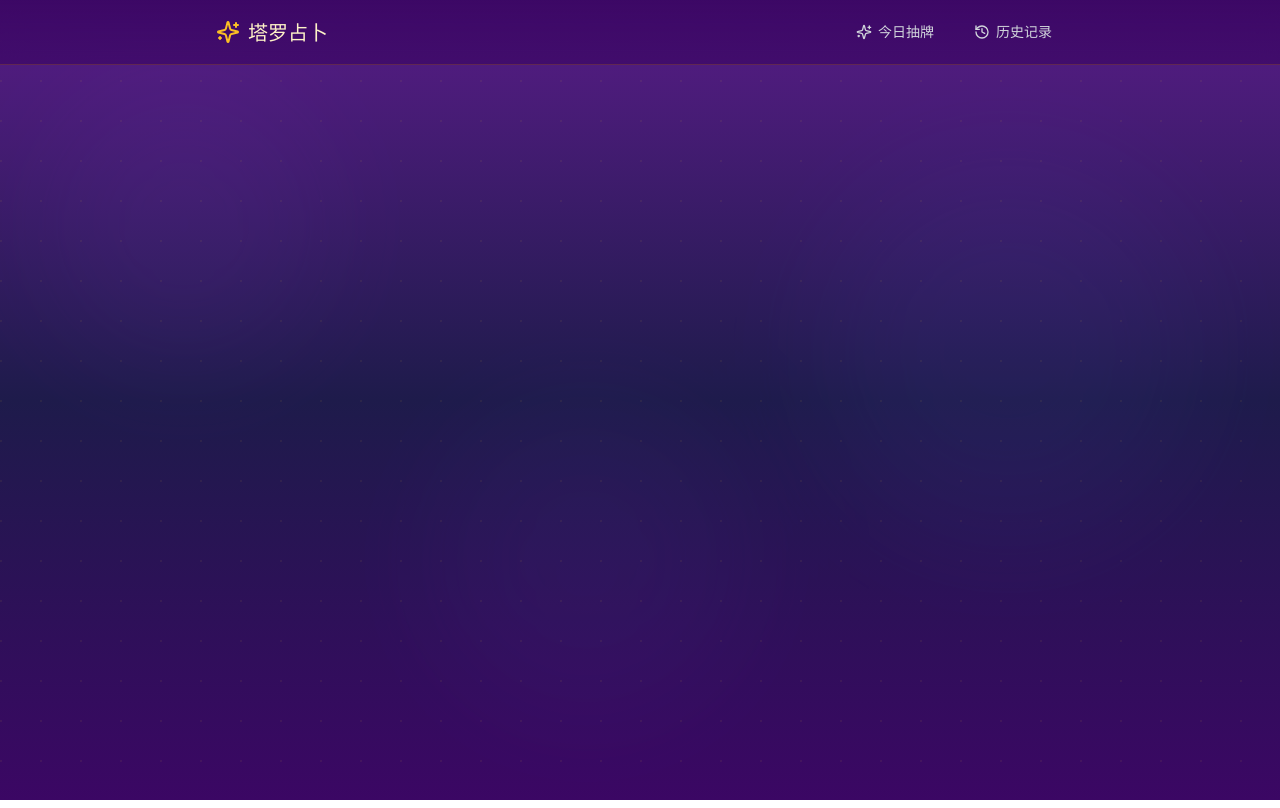
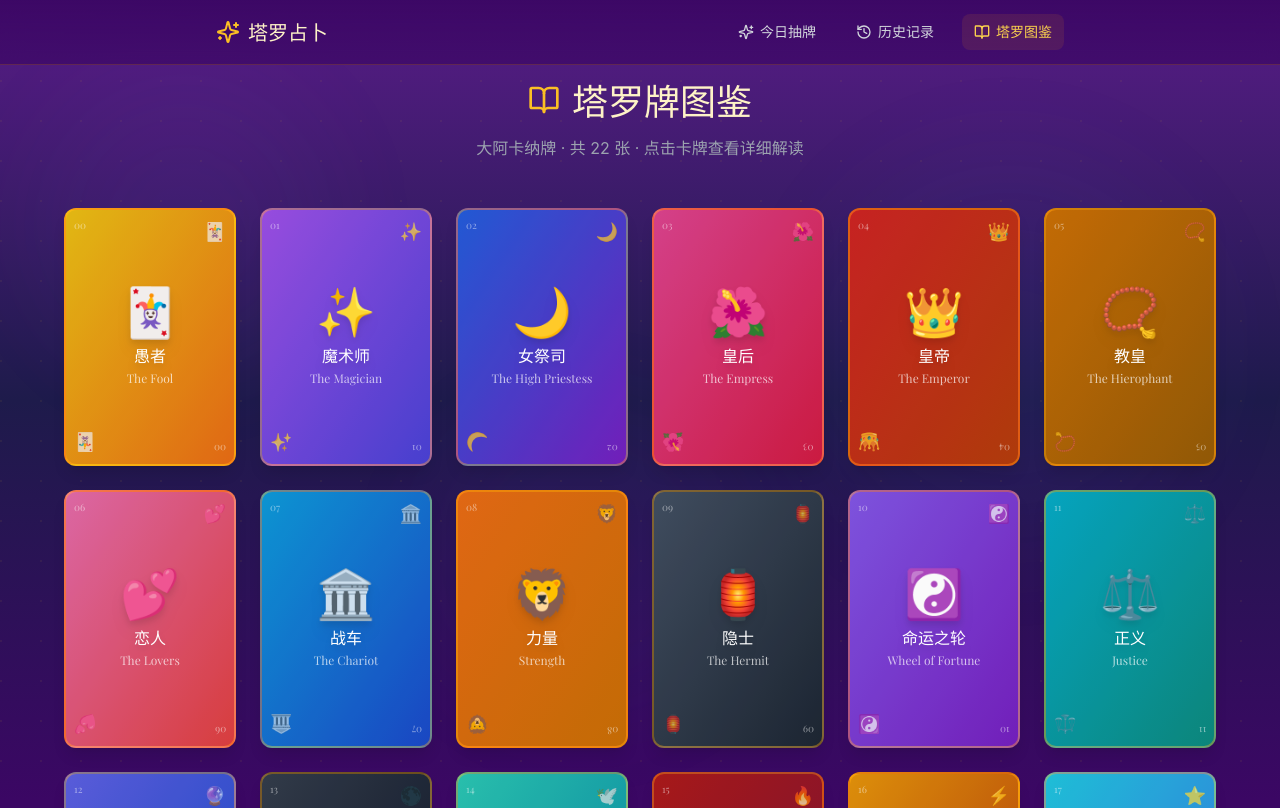
Before and after one commit to blackzero007/DXY-4100, a React (Vite) app: page /tarot-index in a window 1280 px wide. Before the commit this address had no page. Shown: the top 808 px of the page. Built offline with nearby package versions, Linux system fonts and the light colour scheme.

Commit message:
.1839955311330551:9523a726445c3aab865901706c877c7b_6a2edb73c22a394a0c85f54e.6a2edb7bc22a394a0c85f550.6a2edb7b8fb82ee4c69f0920:Trae CN.T(2026/6/15 00:48:59)

```diff
--- a/src/App.tsx
+++ b/src/App.tsx
@@ -1,6 +1,7 @@
 import { BrowserRouter as Router, Routes, Route } from 'react-router-dom';
 import Home from '@/pages/Home';
 import History from '@/pages/History';
+import TarotIndex from '@/pages/TarotIndex';
 import NavBar from '@/components/NavBar';
 
 export default function App() {
@@ -22,6 +23,7 @@ export default function App() {
           <Routes>
             <Route path="/" element={<Home />} />
             <Route path="/history" element={<History />} />
+            <Route path="/tarot-index" element={<TarotIndex />} />
           </Routes>
         </div>
       </div>
--- /dev/null
+++ b/src/components/CardDetailModal.tsx
@@ -0,0 +1,100 @@
+import { useEffect } from 'react';
+import { X, Heart, Briefcase, Coins, Activity, Sparkles } from 'lucide-react';
+import type { TarotCard } from '@/types';
+
+interface CardDetailModalProps {
+  card: TarotCard | null;
+  onClose: () => void;
+}
+
+export default function CardDetailModal({ card, onClose }: CardDetailModalProps) {
+  useEffect(() => {
+    if (!card) return;
+    const handleKeyDown = (e: KeyboardEvent) => {
+      if (e.key === 'Escape') onClose();
+    };
+    document.addEventListener('keydown', handleKeyDown);
+    document.body.style.overflow = 'hidden';
+    return () => {
+      document.removeEventListener('keydown', handleKeyDown);
+      document.body.style.overflow = '';
+    };
+  }, [card, onClose]);
+
+  if (!card) return null;
+
+  return (
+    <div
+      className="fixed inset-0 z-[100] flex items-center justify-center p-4 animate-fade-in"
+      onClick={onClose}
+    >
+      <div className="absolute inset-0 bg-black/70 backdrop-blur-sm" />
+
+      <div
+        className="relative w-full max-w-2xl max-h-[90vh] overflow-y-auto bg-gradient-to-br from-purple-900/95 to-indigo-950/95 rounded-2xl border border-amber-500/40 shadow-2xl"
+        onClick={(e) => e.stopPropagation()}
+      >
+        <button
+          onClick={onClose}
+          className="absolute top-4 right-4 w-9 h-9 flex items-center justify-center rounded-full bg-black/30 hover:bg-black/50 text-gray-300 hover:text-white transition-colors z-10"
+        >
+          <X className="w-5 h-5" />
+        </button>
+
+        <div className={`bg-gradient-to-br ${card.color} p-8 border-b border-amber-500/30`}>
+          <div className="flex flex-col items-center text-center">
+            <div className="text-8xl mb-4 drop-shadow-2xl">{card.symbol}</div>
+            <h2 className="text-3xl sm:text-4xl font-bold text-white font-serif drop-shadow-lg mb-2">
+              {card.name}
+            </h2>
+            <p className="text-white/80 text-lg font-serif italic">{card.nameEn}</p>
+            <div className="mt-4 w-24 h-0.5 bg-gradient-to-r from-transparent via-white/60 to-transparent" />
+          </div>
+        </div>
+
+        <div className="p-6 sm:p-8">
+          <div className="flex items-center gap-3 mb-6">
+            <Sparkles className="w-6 h-6 text-amber-400" />
+            <h3 className="text-xl font-serif text-amber-300">卡牌解读</h3>
+          </div>
+
+          <p className="text-gray-200 leading-relaxed mb-8 text-lg">{card.meaning}</p>
+
+          <div className="grid grid-cols-1 sm:grid-cols-2 gap-4">
+            <div className="bg-black/20 rounded-xl p-4 border border-pink-500/20">
+              <div className="flex items-center gap-2 mb-2">
+                <Heart className="w-5 h-5 text-pink-400" />
+                <h4 className="text-pink-300 font-medium">感情运势</h4>
+              </div>
+              <p className="text-gray-300 text-sm leading-relaxed">{card.loveFortune}</p>
+            </div>
+
+            <div className="bg-black/20 rounded-xl p-4 border border-blue-500/20">
+              <div className="flex items-center gap-2 mb-2">
+                <Briefcase className="w-5 h-5 text-blue-400" />
+                <h4 className="text-blue-300 font-medium">事业运势</h4>
+              </div>
+              <p className="text-gray-300 text-sm leading-relaxed">{card.careerFortune}</p>
+            </div>
+
+            <div className="bg-black/20 rounded-xl p-4 border border-yellow-500/20">
+              <div className="flex items-center gap-2 mb-2">
+                <Coins className="w-5 h-5 text-yellow-400" />
+                <h4 className="text-yellow-300 font-medium">财运运势</h4>
+              </div>
+              <p className="text-gray-300 text-sm leading-relaxed">{card.wealthFortune}</p>
+            </div>
+
+            <div className="bg-black/20 rounded-xl p-4 border border-green-500/20">
+              <div className="flex items-center gap-2 mb-2">
+                <Activity className="w-5 h-5 text-green-400" />
+                <h4 className="text-green-300 font-medium">健康运势</h4>
+              </div>
+              <p className="text-gray-300 text-sm leading-relaxed">{card.healthFortune}</p>
+            </div>
+          </div>
+        </div>
+      </div>
+    </div>
+  );
+}
--- a/src/components/NavBar.tsx
+++ b/src/components/NavBar.tsx
@@ -1,5 +1,5 @@
 import { Link, useLocation } from 'react-router-dom';
-import { Sparkles, History } from 'lucide-react';
+import { Sparkles, History, BookOpen } from 'lucide-react';
 
 export default function NavBar() {
   const location = useLocation();
@@ -38,6 +38,17 @@ export default function NavBar() {
               <History className="w-4 h-4" />
               <span>历史记录</span>
             </Link>
+            <Link
+              to="/tarot-index"
+              className={`flex items-center gap-1.5 px-3 py-2 rounded-lg text-sm font-medium transition-all ${
+                location.pathname === '/tarot-index'
+                  ? 'text-amber-300 bg-amber-500/10'
+                  : 'text-gray-300 hover:text-amber-200 hover:bg-white/5'
+              }`}
+            >
+              <BookOpen className="w-4 h-4" />
+              <span>塔罗图鉴</span>
+            </Link>
           </div>
         </div>
       </div>
--- a/src/components/TarotCard.tsx
+++ b/src/components/TarotCard.tsx
@@ -1,4 +1,3 @@
-import { useTarotStore } from '@/store/useTarotStore';
 import type { TarotCard } from '@/types';
 
 interface TarotCardProps {
--- /dev/null
+++ b/src/pages/TarotIndex.tsx
@@ -0,0 +1,69 @@
+import { useState } from 'react';
+import { BookOpen } from 'lucide-react';
+import { tarotCards } from '@/data/tarotCards';
+import type { TarotCard } from '@/types';
+import CardDetailModal from '@/components/CardDetailModal';
+
+export default function TarotIndex() {
+  const [selectedCard, setSelectedCard] = useState<TarotCard | null>(null);
+
+  return (
+    <div className="min-h-screen px-4 py-20">
+      <div className="max-w-6xl mx-auto">
+        <div className="text-center mb-12">
+          <div className="flex items-center justify-center gap-3 mb-4">
+            <BookOpen className="w-8 h-8 text-amber-400" />
+            <h1 className="text-3xl sm:text-4xl font-serif text-amber-100">塔罗牌图鉴</h1>
+          </div>
+          <p className="text-gray-400 text-sm sm:text-base">
+            大阿卡纳牌 · 共 22 张 · 点击卡牌查看详细解读
+          </p>
+        </div>
+
+        <div className="grid grid-cols-2 sm:grid-cols-3 md:grid-cols-4 lg:grid-cols-5 xl:grid-cols-6 gap-4 sm:gap-6">
+          {tarotCards.map((card, index) => (
+            <div
+              key={card.id}
+              onClick={() => setSelectedCard(card)}
+              className="group cursor-pointer animate-fade-in"
+              style={{ animationDelay: `${index * 30}ms` }}
+            >
+              <div
+                className={`relative aspect-[2/3] rounded-xl overflow-hidden bg-gradient-to-br ${card.color} border-2 border-amber-500/40 shadow-lg group-hover:border-amber-400 group-hover:shadow-amber-500/20 group-hover:shadow-xl group-hover:-translate-y-1 transition-all duration-300`}
+              >
+                <div className="absolute inset-0 bg-black/10 group-hover:bg-black/0 transition-colors" />
+                <div className="absolute inset-0 flex flex-col items-center justify-center p-3">
+                  <div className="text-4xl sm:text-5xl mb-2 drop-shadow-lg group-hover:scale-110 transition-transform">
+                    {card.symbol}
+                  </div>
+                  <div className="text-center">
+                    <h3 className="text-white font-serif font-bold text-sm sm:text-base drop-shadow-lg">
+                      {card.name}
+                    </h3>
+                    <p className="text-white/70 text-[10px] sm:text-xs font-serif italic mt-0.5">
+                      {card.nameEn}
+                    </p>
+                  </div>
+                </div>
+                <div className="absolute top-2 left-2 text-white/50 text-[10px] font-serif">
+                  {String(card.id).padStart(2, '0')}
+                </div>
+                <div className="absolute top-2 right-2 text-white/70 text-lg">
+                  {card.symbol}
+                </div>
+                <div className="absolute bottom-2 left-2 text-white/70 text-lg rotate-180">
+                  {card.symbol}
+                </div>
+                <div className="absolute bottom-2 right-2 text-white/50 text-[10px] font-serif rotate-180">
+                  {String(card.id).padStart(2, '0')}
+                </div>
+              </div>
+            </div>
+          ))}
+        </div>
+      </div>
+
+      <CardDetailModal card={selectedCard} onClose={() => setSelectedCard(null)} />
+    </div>
+  );
+}
```
